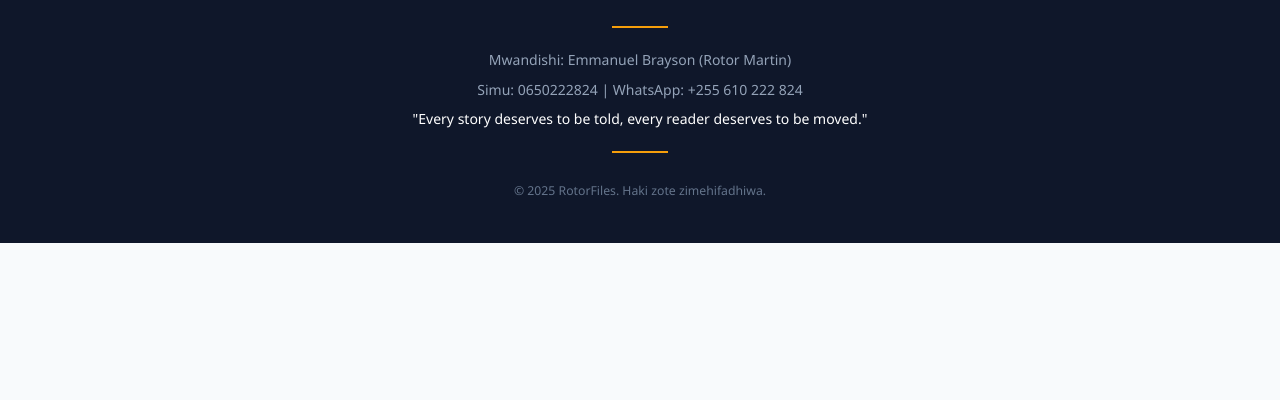
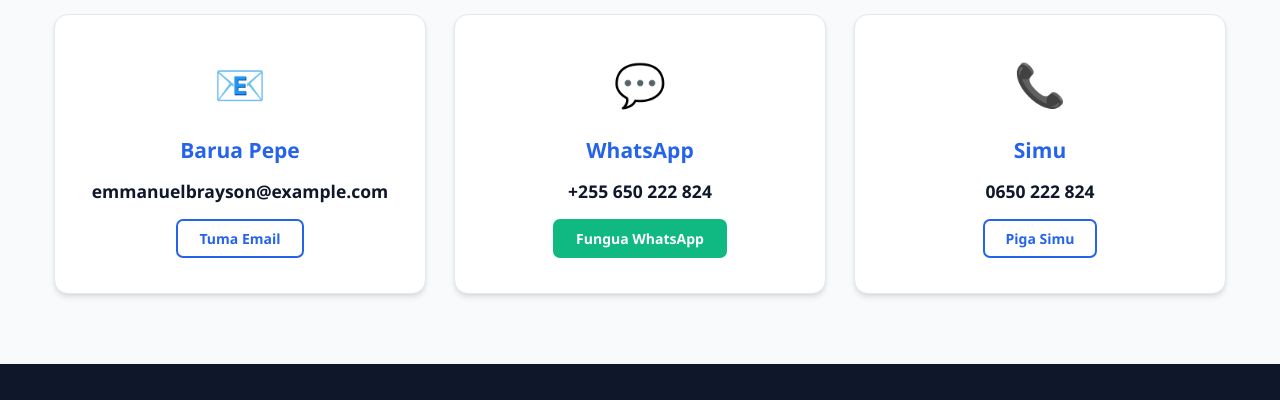
Before and after one commit to shelbyemmanuel02-ux/Rotor-Files, a plain HTML site: page index.html in a window 1280 px wide. Shown: the part 5096-5496 px from the top of the page. Before the commit the page ends 5339 px from the top, so only its background shows below. Drawn offline with Linux system fonts and the light colour scheme; grey boxes are pictures that could not be loaded.

Commit message:
Update index.html

```diff
--- a/index.html
+++ b/index.html
@@ -8,7 +8,7 @@
     <meta name="author" content="Emmanuel Brayson (Rotor Martin)">
     <title>RotorFiles - Soma Vitabu Bila Malipo</title>
     <link rel="icon" type="image/png" href="https://i.postimg.cc/XqKLKSQV/rotorfiles-logo.png">
-
+    <meta name="theme-color" content="#2563eb">
     <!-- Open Graph Meta Tags -->
     <meta property="og:title" content="RotorFiles - Soma Vitabu Bila Malipo">
     <meta property="og:description" content="Soma vitabu vya Emmanuel Brayson (Rotor Martin) bure kabisa">
@@ -256,6 +256,39 @@
             border-color: #dc2626;
         }
 
+        .btn-success {
+            background: var(--success);
+            color: white;
+            border-color: var(--success);
+        }
+
+        .btn-success:hover {
+            background: #059669;
+            border-color: #059669;
+        }
+
+        .btn-success {
+            background: var(--success);
+            color: white;
+            border-color: var(--success);
+        }
+
+        .btn-success:hover {
+            background: #059669;
+            border-color: #059669;
+        }
+
+        .btn-success {
+            background: var(--success);
+            color: white;
+            border-color: var(--success);
+        }
+
+        .btn-success:hover {
+            background: #059669;
+            border-color: #059669;
+        }
+
         .btn-sm {
             padding: 0.5rem 1rem;
             font-size: var(--font-size-sm);
@@ -1448,7 +1481,7 @@
                 <p class="support-description">
                     Partner with me in creating value, wisdom, and free resources for learners worldwide.
                 </p>
-                <a href="https://www.paypal.com/donate" target="_blank" class="btn btn-primary btn-full">
+                <a href="https://www.paypal.com/donate" target="_blank" rel="noopener noreferrer" class="btn btn-primary btn-full">
                     💳 Donate via PayPal / Card
                 </a>
                 <p class="support-description small-text">
@@ -1636,7 +1669,7 @@
       <button id="stripePayBtn" class="btn btn-primary btn-lg">💳 Donate (Card)</button>
 
       <!-- PayPal direct link placeholder -->
-      <a href="https://www.paypal.com/donate" target="_blank" class="btn btn-outline btn-lg">PayPal / Card</a>
+      <a href="https://www.paypal.com/donate" target="_blank" rel="noopener noreferrer" class="btn btn-outline btn-lg">PayPal / Card</a>
 
       <!-- Local mobile pay reminder -->
       <div style="background:#fff;padding:0.75rem;border-radius:8px;border:1px solid var(--gray-200);text-align:center;">
@@ -1783,19 +1816,36 @@
 </script>
 <!-- load Stripe.js -->
 <script src="https://js.stripe.com/v3/"></script>
-// POST /create-checkout-session
-// Request body: { item, amount }
-const stripe = require('stripe')(process.env.STRIPE_SECRET_KEY);
-app.post('/create-checkout-session', async (req,res)=>{
-  const session = await stripe.checkout.sessions.create({
-    payment_method_types: ['card'],
-    line_items: [{ price_data: { currency:'usd', product_data:{name:'Support RotorFiles'}, unit_amount: req.body.amount }, quantity:1 }],
-    mode: 'payment',
-    success_url: 'https://yourdomain.com/success?session_id={CHECKOUT_SESSION_ID}',
-    cancel_url: 'https://yourdomain.com/cancel'
-  });
-  res.json({ sessionId: session.id });
-});
+
+    <!-- Contact -->
+    <section class="section" id="contact">
+      <div class="container">
+        <div class="section-header">
+          <h2 class="section-title">Wasiliana</h2>
+          <p class="section-description">Wasiliana moja kwa moja kwa maombi, ushauri, au ushirikiano.</p>
+        </div>
+        <div class="contact-grid">
+          <div class="contact-card">
+            <div class="contact-icon">📧</div>
+            <h3 class="contact-title">Barua Pepe</h3>
+            <p class="contact-info">emmanuelbrayson@example.com</p>
+            <a href="mailto:emmanuelbrayson@example.com" class="btn btn-outline">Tuma Email</a>
+          </div>
+          <div class="contact-card">
+            <div class="contact-icon">💬</div>
+            <h3 class="contact-title">WhatsApp</h3>
+            <p class="contact-info">+255 650 222 824</p>
+            <a href="https://wa.me/255650222824" target="_blank" rel="noopener noreferrer" class="btn btn-success">Fungua WhatsApp</a>
+          </div>
+          <div class="contact-card">
+            <div class="contact-icon">📞</div>
+            <h3 class="contact-title">Simu</h3>
+            <p class="contact-info">0650 222 824</p>
+            <a href="tel:+255650222824" class="btn btn-outline">Piga Simu</a>
+          </div>
+        </div>
+      </div>
+    </section>
 
 
     <!-- Footer -->
@@ -1810,7 +1860,7 @@ app.post('/create-checkout-session', async (req,res)=>{
                 <div class="footer-divider"></div>
 
                 <p class="footer-info">Mwandishi: Emmanuel Brayson (Rotor Martin)</p>
-                <p class="footer-info">Simu: 0650222824 | WhatsApp: +255 610 222 824</p>
+                <p class="footer-info">Simu: 0650222824 | WhatsApp: +255 650 222 824</p>
                 "Every story deserves to be told, every reader deserves to be moved."
 
                 <div class="footer-divider"></div>
@@ -2494,6 +2544,7 @@ app.post('/create-checkout-session', async (req,res)=>{
             toggleMobileMenu() {
                 appState.isMobileMenuOpen = !appState.isMobileMenuOpen;
                 elements.mobileNav.classList.toggle('active', appState.isMobileMenuOpen);
+                elements.mobileMenuBtn.setAttribute('aria-expanded', appState.isMobileMenuOpen ? 'true' : 'false');
 
                 // Prevent body scroll when menu is open
                 document.body.style.overflow = appState.isMobileMenuOpen ? 'hidden' : '';
```
